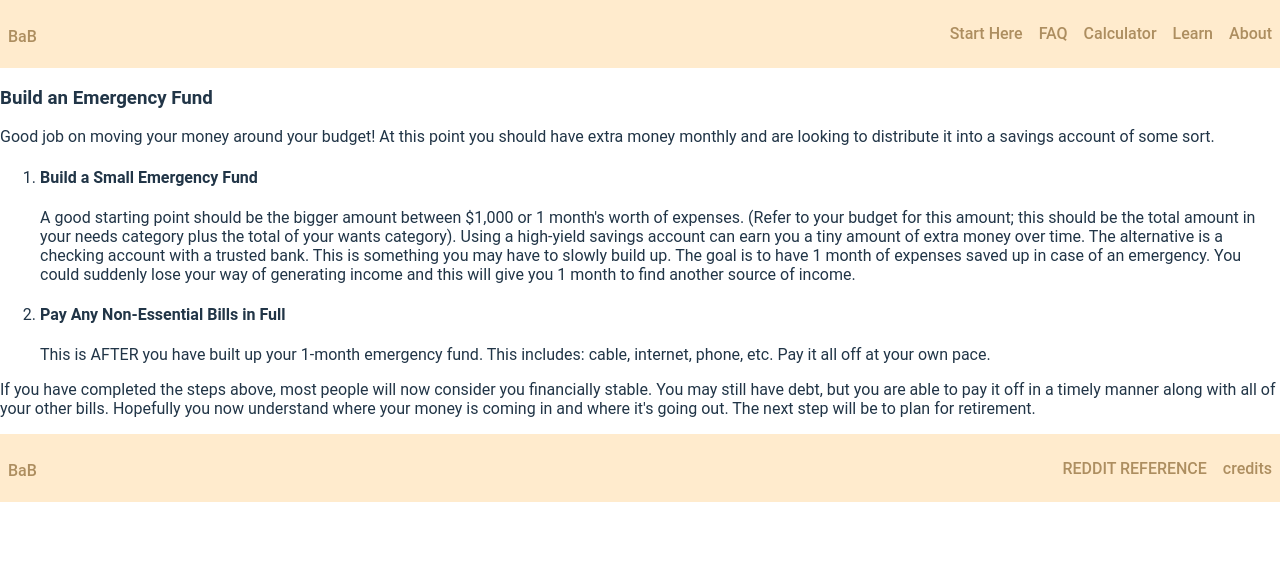
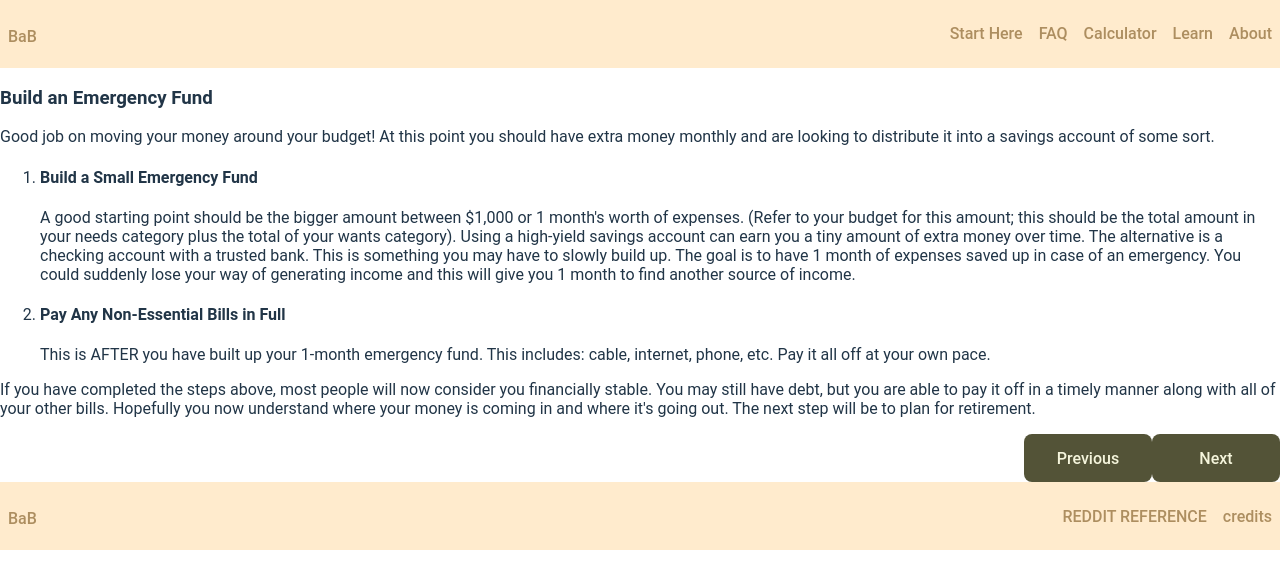
Before and after one commit to doanaminh/build-a-budget, a React (Vite) app in the folder client/: page /learn-savings-ef in a window 1280 px wide. Shown: the top 588 px of the page. Built offline with nearby package versions, Linux system fonts and the light colour scheme; a web font is replaced by a local one.

Commit message:
added next/prev buttons for learn pages

```diff
--- a/client/src/pages/Learn-Budget.tsx
+++ b/client/src/pages/Learn-Budget.tsx
@@ -50,6 +50,16 @@ export default function () {
                 <article>
                     <p>If you have completed all the steps listed above, you are officially ready to start planning your savings! Awesome job! Let's keep moving.</p>
                 </article>
+                <article style={{display: 'flex', justifyContent: 'end'}}>
+                    <Button
+                        backgroundColor="#535337"
+                        color="beige"
+                        fontSize="1rem"
+                        height="3rem"
+                        width="8rem"
+                        onClick={() => navigate('/learn-savings-ef')}
+                    >Next</Button>
+                </article>
             </section>
         </>
     )
--- a/client/src/pages/Learn-Savings-EF.tsx
+++ b/client/src/pages/Learn-Savings-EF.tsx
@@ -1,4 +1,8 @@
+import { useNavigate } from "react-router-dom";
+import Button from "../components/Button";
+
 export default function () {
+    const navigate = useNavigate();
     return (
         <>
             <section>
@@ -16,7 +20,27 @@ export default function () {
                         </li>
                     </ol>
                 </article>
-                <p>If you have completed the steps above, most people will now consider you financially stable. You may still have debt, but you are able to pay it off in a timely manner along with all of your other bills. Hopefully you now understand where your money is coming in and where it's going out. The next step will be to plan for retirement.</p>
+                <p>
+                    If you have completed the steps above, most people will now consider you financially stable. You may still have debt, but you are able to pay it off in a timely manner along with all of your other bills. Hopefully you now understand where your money is coming in and where it's going out. The next step will be to plan for retirement.
+                </p>
+                <article style={{display: 'flex', justifyContent: 'end'}}>
+                    <Button
+                        backgroundColor="#535337"
+                        color="beige"
+                        fontSize="1rem"
+                        height="3rem"
+                        width="8rem"
+                        onClick={() => navigate('/learn-budget')}
+                    >Previous</Button>
+                    <Button
+                        backgroundColor="#535337"
+                        color="beige"
+                        fontSize="1rem"
+                        height="3rem"
+                        width="8rem"
+                        onClick={() => navigate('/learn-employer-intro')}
+                    >Next</Button>
+                </article>
             </section>
         </>
     )
```
